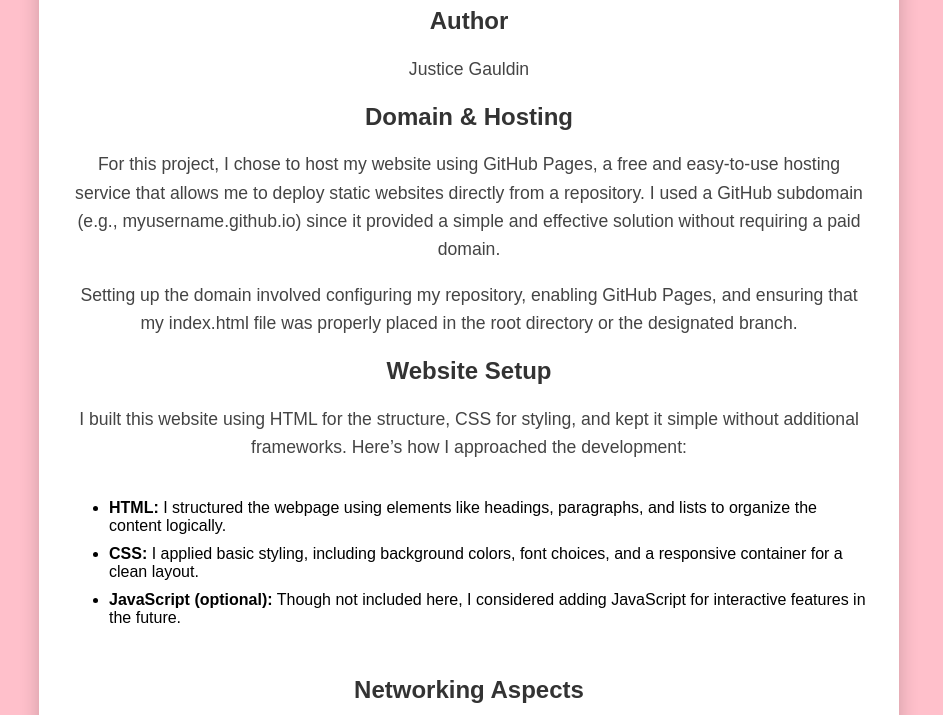
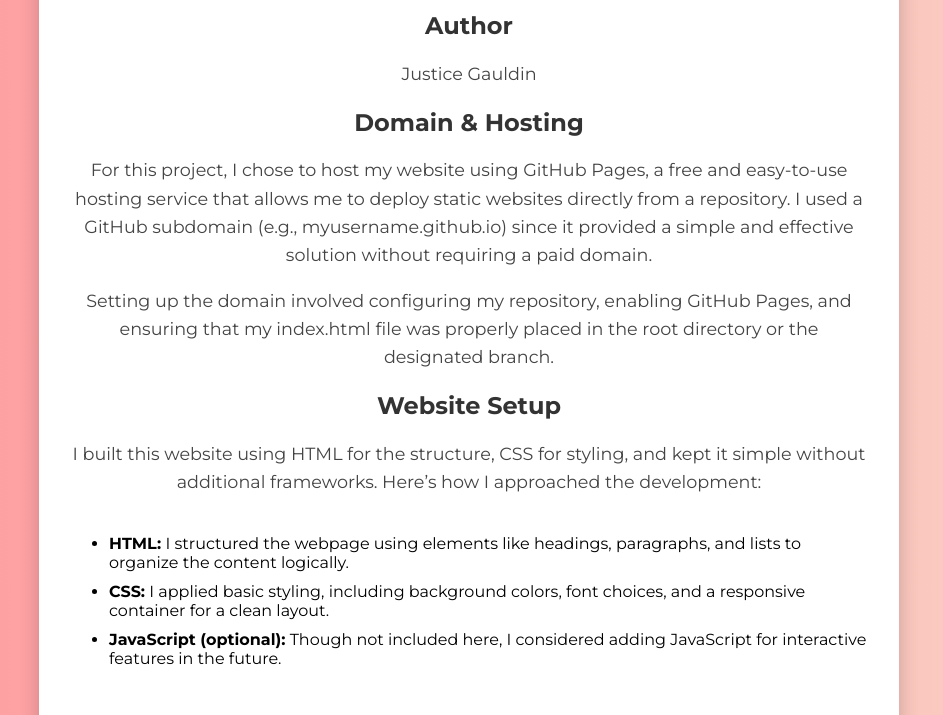
Before and after one commit to justicexii/CSC4220-Project1, a plain HTML site: page index.html in a window 1280 px wide. Shown: the part 172-887 px from the top of the page, without its empty margins (171-1114 px from the left). Drawn offline with Linux system fonts and the light colour scheme.

Commit message:
Update index.html

```diff
--- a/index.html
+++ b/index.html
@@ -4,12 +4,13 @@
     <meta charset="UTF-8">
     <meta name="viewport" content="width=device-width, initial-scale=1.0">
     <title>My Website Project</title>
+    <link href="https://fonts.googleapis.com/css2?family=Montserrat:wght@400;700&display=swap" rel="stylesheet">
     <style>
         body {
             font-family: "Montserrat", sans-serif;
             margin: 0;
             padding: 0;
-            background: pink;
+            background: linear-gradient(to right, #ff9a9e, #fad0c4);
             text-align: center;
         }
         .container {
```
